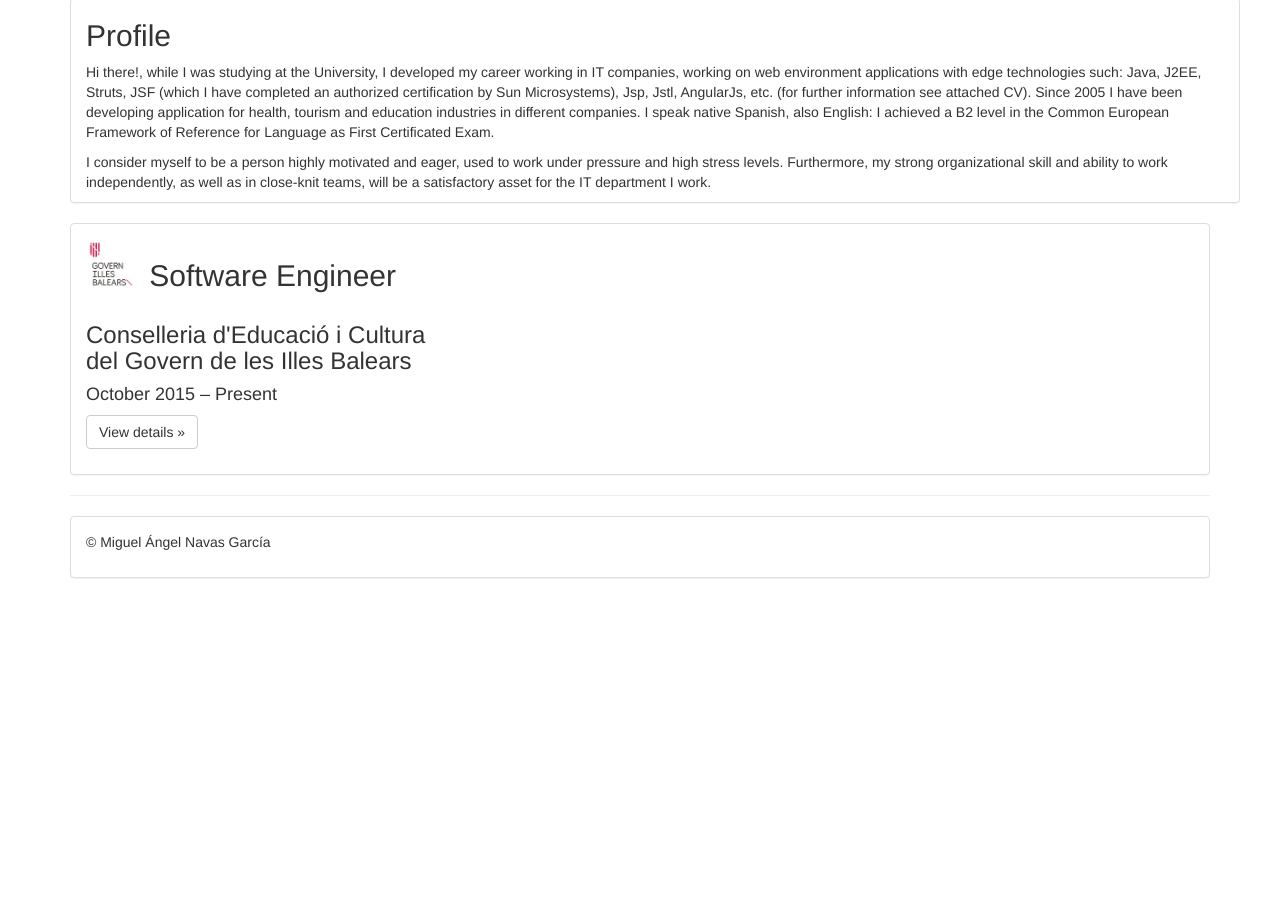
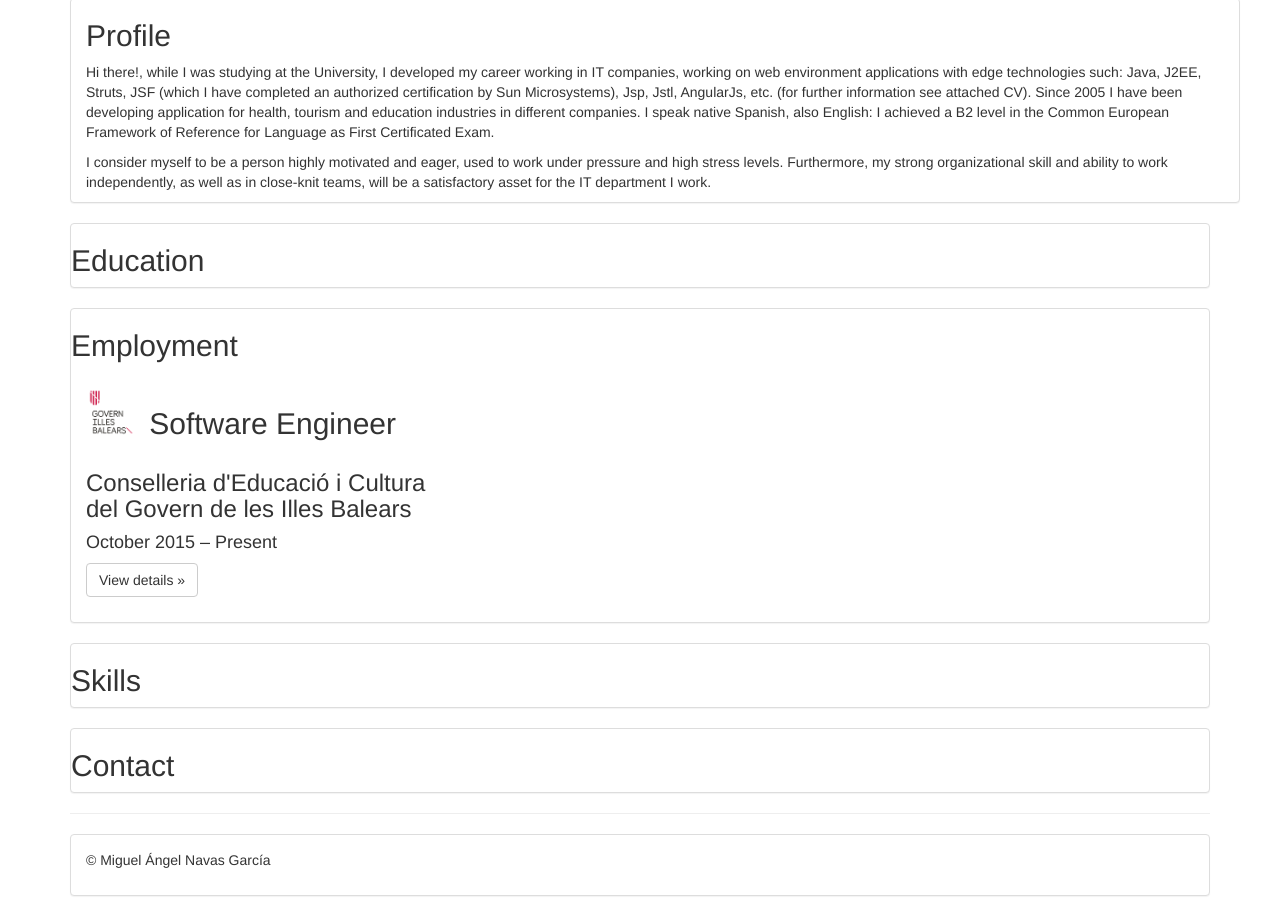
Before and after one commit to migekun/CV, a plain HTML site: page index.html in a window 1280 px wide. Shown: the part 378-1294 px from the top of the page. Before the commit the page ends 976 px from the top, so only its background shows below. Drawn offline with nearby package versions, Linux system fonts and the light colour scheme; a script that the page names is missing; files whose address does not match are found by name.

Commit message:
Add panels

```diff
--- a/index.html
+++ b/index.html
@@ -39,8 +39,8 @@
             <div id="navbar" class="navbar-collapse collapse" aria-expanded="false" style="height: 1px;">
                 <ul class="nav navbar-nav navbar-right">
                     <li><a href="#profile">Profile</a></li>
+                    <li><a href="#education">Education</a></li>
                     <li><a href="#employment">Employment</a></li>
-                    <li><a href="#education">Education</a></li>
                     <li><a href="#skills">Skills</a></li>
                     <li><a href="#contact">Contact</a></li>
                 </ul>
@@ -73,8 +73,11 @@
                 I consider myself to be a person highly motivated and eager, used to work under pressure and high stress levels. Furthermore, my strong organizational skill and ability to work independently, as well as in close-knit teams, will be a satisfactory asset for the IT department I work.
             </p>
         </div>
-
+        <div id="education" class="panel panel-default">
+            <h2>Education</h2>
+        </div>
         <div id="employment" class="panel panel-default">
+            <h2>Employment</h2>
             <!-- Example row of columns -->
             <div class="row panel-body">
                 <div class="col-md-4">
@@ -93,6 +96,12 @@
 
 
             </div>
+        </div>
+        <div id="skills" class="panel panel-default">
+            <h2>Skills</h2>
+        </div>
+        <div id="contact" class="panel panel-default">
+            <h2>Contact</h2>
         </div>
         <hr>
         <div id="footer" class="panel panel-default">
```
